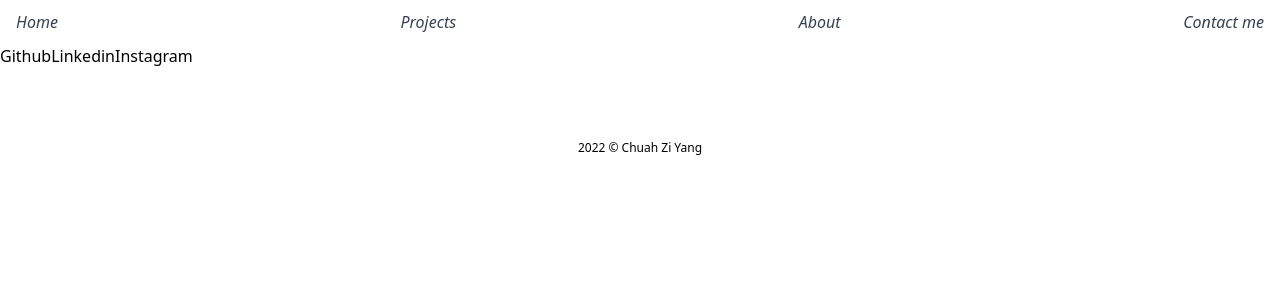
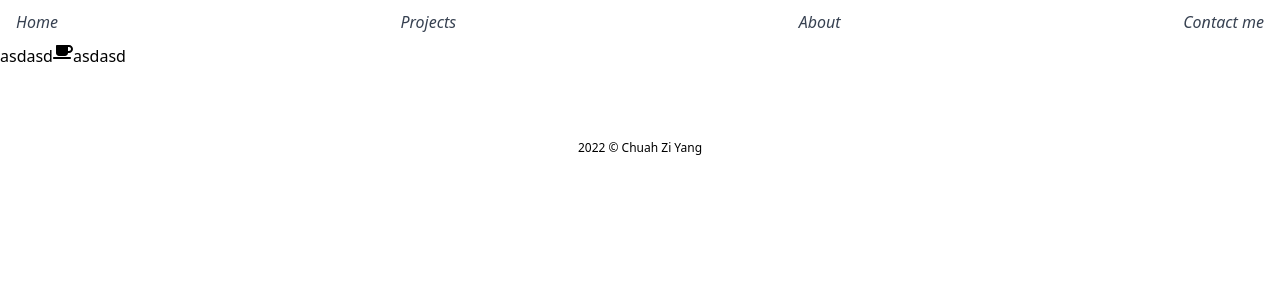
Before and after one commit to chuahziyang/Personal-Portfolio, a Vue app in the folder client/: page /about in a window 1280 px wide. Shown: the top 300 px of the page. Built offline with nearby package versions, Linux system fonts and the light colour scheme.

Commit message:
working icon test

```diff
--- a/client/package.json
+++ b/client/package.json
@@ -11,7 +11,7 @@
     "@fortawesome/fontawesome-svg-core": "^6.1.1",
     "@fortawesome/free-regular-svg-icons": "^6.1.1",
     "@fortawesome/free-solid-svg-icons": "^6.1.1",
-    "@fortawesome/vue-fontawesome": "^2.0.6",
+    "@fortawesome/vue-fontawesome": "^3.0.0-5",
     "core-js": "^3.8.3",
     "register-service-worker": "^1.7.2",
     "vue": "^3.2.13",
--- a/client/src/components/SocialContacts.vue
+++ b/client/src/components/SocialContacts.vue
@@ -1,8 +1,11 @@
 <template>
   <div class="flex flex-row">
-    <h1 v-for="icon in icons" :key="icon">
+    <h1>asdasd</h1>
+    <fa icon="coffee"></fa>
+    <h1>asdasd</h1>
+    <!-- <h1 v-for="icon in icons" :key="icon">
       {{ icon.name }}
-    </h1>
+    </h1> -->
   </div>
 </template>
 
--- a/client/src/main.ts
+++ b/client/src/main.ts
@@ -1,8 +1,24 @@
 import { createApp } from "vue";
+import { Component } from "vue";
 import App from "./App.vue";
 import "./registerServiceWorker";
 import router from "./router";
 import store from "./store";
 import "./index.css";
 
-createApp(App).use(store).use(router).mount("#app");
+/* import the fontawesome core */
+import { library } from "@fortawesome/fontawesome-svg-core";
+
+/* import specific icons */
+import { fas } from "@fortawesome/free-solid-svg-icons";
+
+/* import font awesome icon component */
+import { FontAwesomeIcon } from "@fortawesome/vue-fontawesome";
+
+library.add(fas);
+
+createApp(App)
+  .use(store)
+  .use(router)
+  .component("fa", FontAwesomeIcon)
+  .mount("#app");
```
Also changed, not shown: 1 other file (tests, documents, lock files or other folders).
